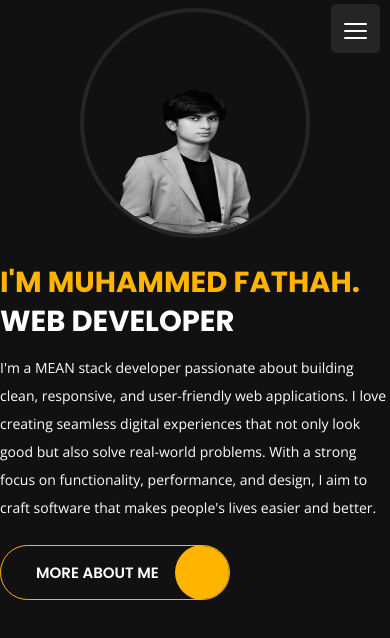
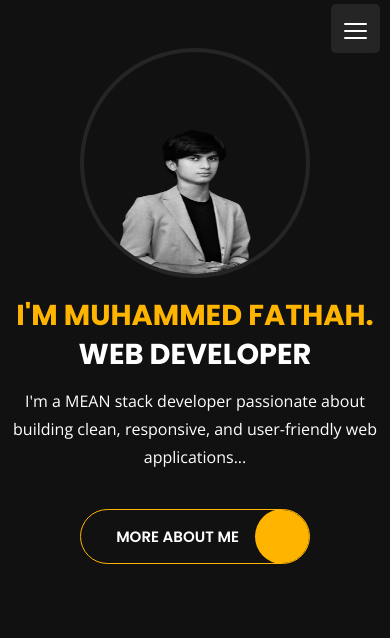
Before and after one commit to mhd-fathah/my-portfolio, an Angular app in the folder frontend/: page / in a window 390 px wide. Shown: the top 638 px of the page. Built offline with nearby package versions, Linux system fonts and the light colour scheme; a web font is replaced by a local one.

Commit message:
fixed some responsive issues

```diff
--- a/frontend/src/app/pages/about/about.component.css
+++ b/frontend/src/app/pages/about/about.component.css
@@ -0,0 +1,19 @@
+@media (max-width: 576px) {
+    .value {
+      display: block;
+      font-size: 14px;
+      word-break: break-word;
+      overflow-wrap: break-word;
+      white-space: normal;
+    }
+
+    .title {
+      font-size: 14px;
+      display: inline-block;
+      margin-bottom: 5px;
+    }
+
+    li {
+      padding: 5px 0;
+    }
+  }
--- a/frontend/src/app/pages/home/home.component.css
+++ b/frontend/src/app/pages/home/home.component.css
@@ -0,0 +1,18 @@
+@media (max-width: 767px) {
+    .main-container {
+      padding: 15px;
+    }
+
+    .home-details h1 {
+      font-size: 1.8rem;
+    }
+
+    .home-details p {
+      font-size: 1rem;
+      text-align: center;
+    }
+
+    .button {
+      margin-top: 15px;
+    }
+  }
--- a/frontend/src/app/pages/home/home.component.html
+++ b/frontend/src/app/pages/home/home.component.html
@@ -2,20 +2,33 @@
     <section class="container-fluid main-container container-home p-0 revealator-slideup revealator-once revealator-delay1">
       <div class="color-block d-none d-lg-block"></div>
       <div class="row home-details-container align-items-center">
-            <div class="col-lg-4 bg position-fixed d-none d-lg-block">
-                <img [src]="imagePath" class="img-fluid d-md-block d-lg-block d-sm-none" style="padding-top: 8.5%;" alt="my picture">
+
+        <!-- Desktop Left-Side Image (hidden on small) -->
+        <div class="col-lg-4 d-none d-lg-block position-fixed bg">
+          <img [src]="imagePath" class="img-fluid" style="padding-top: 8.5%;" alt="my picture">
         </div>
-            <div class="col-12 col-lg-8 offset-lg-4 home-details text-left text-sm-center text-lg-left">
+
+        <!-- Main Content -->
+        <div class="col-12 col-lg-8 offset-lg-4 home-details text-center text-lg-left">
           <div>
-                    <img [src]="imagePath" style="margin-top: 2%;" class="img-fluid main-img-mobile d-sm-block d-lg-none" alt="my picture" />
-                    <h1 class="text-uppercase poppins-font">I'm muhammed fathah.<span>web developer</span></h1>
-                    <p class="open-sans-font">I'm a MEAN stack developer passionate about building clean, responsive, and user-friendly web applications. I love creating seamless digital experiences that not only look good but also solve real-world problems. With a strong focus on functionality, performance, and design, I aim to craft software that makes people's lives easier and better.</p>
+
+            <!-- Mobile Image -->
+            <img [src]="imagePath" class="img-fluid main-img-mobile mt-5 d-block d-lg-none mb-3" alt="my picture" />
+
+            <h1 class="text-uppercase poppins-font">
+              I'm Muhammed Fathah.<br><span>Web Developer</span>
+            </h1>
+            <p class="open-sans-font">
+              I'm a MEAN stack developer passionate about building clean, responsive, and user-friendly web applications...
+            </p>
             <a class="button" [routerLink]="['/about']">
-                        <span class="button-text" >more about me</span>
+              <span class="button-text">more about me</span>
               <span class="button-icon fa fa-arrow-right"></span>
             </a>
+
           </div>
         </div>
+
       </div>
     </section>
   </div>
```
Lines whose indentation alone changed are shown as unchanged.
